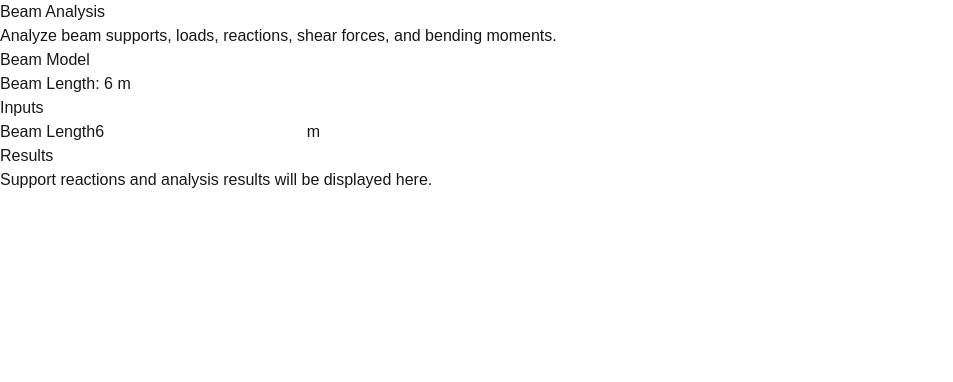
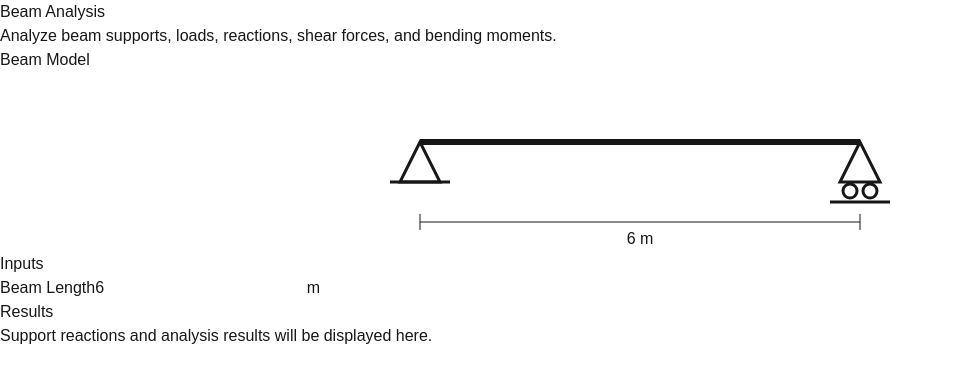
Before and after one commit to jkupi/engineering_platform, a Next.js app: page /structural/beam in a window 1280 px wide. Shown: the top 382 px of the page, without its empty margins (0-953 px from the left). Built offline with nearby package versions, Linux system fonts and the light colour scheme.

Commit message:
Beam support visualization added

```diff
--- a/src/components/BeamModel.tsx
+++ b/src/components/BeamModel.tsx
@@ -9,7 +9,119 @@ export default function BeamModel({ beam }: BeamModelProps) {
     <section>
       <h2>Beam Model</h2>
 
-      <p>Beam Length: {beam.length} m</p>
+      <svg
+        viewBox="0 0 600 180"
+        width="100%"
+        height="180"
+        role="img"
+        aria-label={`Simply supported beam with a length of ${beam.length} meters`}
+      >
+        {/* Beam */}
+        <line
+          x1="80"
+          y1="70"
+          x2="520"
+          y2="70"
+          stroke="currentColor"
+          strokeWidth="6"
+        />
+
+        {/* Left pin support */}
+        <polygon
+          points="80,70 60,110 100,110"
+          fill="none"
+          stroke="currentColor"
+          strokeWidth="3"
+        />
+
+        {/* Ground line under left support */}
+        <line
+          x1="50"
+          y1="110"
+          x2="110"
+          y2="110"
+          stroke="currentColor"
+          strokeWidth="3"
+        />
+
+        {/* Right roller support triangle */}
+        <polygon
+          points="520,70 500,110 540,110"
+          fill="none"
+          stroke="currentColor"
+          strokeWidth="3"
+        />
+
+        {/* Right roller circles */}
+        <circle
+          cx="510"
+          cy="119"
+          r="7"
+          fill="none"
+          stroke="currentColor"
+          strokeWidth="3"
+        />
+
+        <circle
+          cx="530"
+          cy="119"
+          r="7"
+          fill="none"
+          stroke="currentColor"
+          strokeWidth="3"
+        />
+
+        {/* Ground line under roller support */}
+        <line
+          x1="490"
+          y1="130"
+          x2="550"
+          y2="130"
+          stroke="currentColor"
+          strokeWidth="3"
+        />
+
+        {/* Dimension line */}
+        <line
+          x1="80"
+          y1="150"
+          x2="520"
+          y2="150"
+          stroke="currentColor"
+          strokeWidth="1"
+        />
+
+        {/* Left dimension marker */}
+        <line
+          x1="80"
+          y1="142"
+          x2="80"
+          y2="158"
+          stroke="currentColor"
+          strokeWidth="1"
+        />
+
+        {/* Right dimension marker */}
+        <line
+          x1="520"
+          y1="142"
+          x2="520"
+          y2="158"
+          stroke="currentColor"
+          strokeWidth="1"
+        />
+
+        {/* Beam length */}
+        <text
+          x="300"
+          y="172"
+          textAnchor="middle"
+          fill="currentColor"
+          fontSize="16"
+        >
+          {beam.length} m
+        </text>
+      </svg>
     </section>
   );
 }
```
